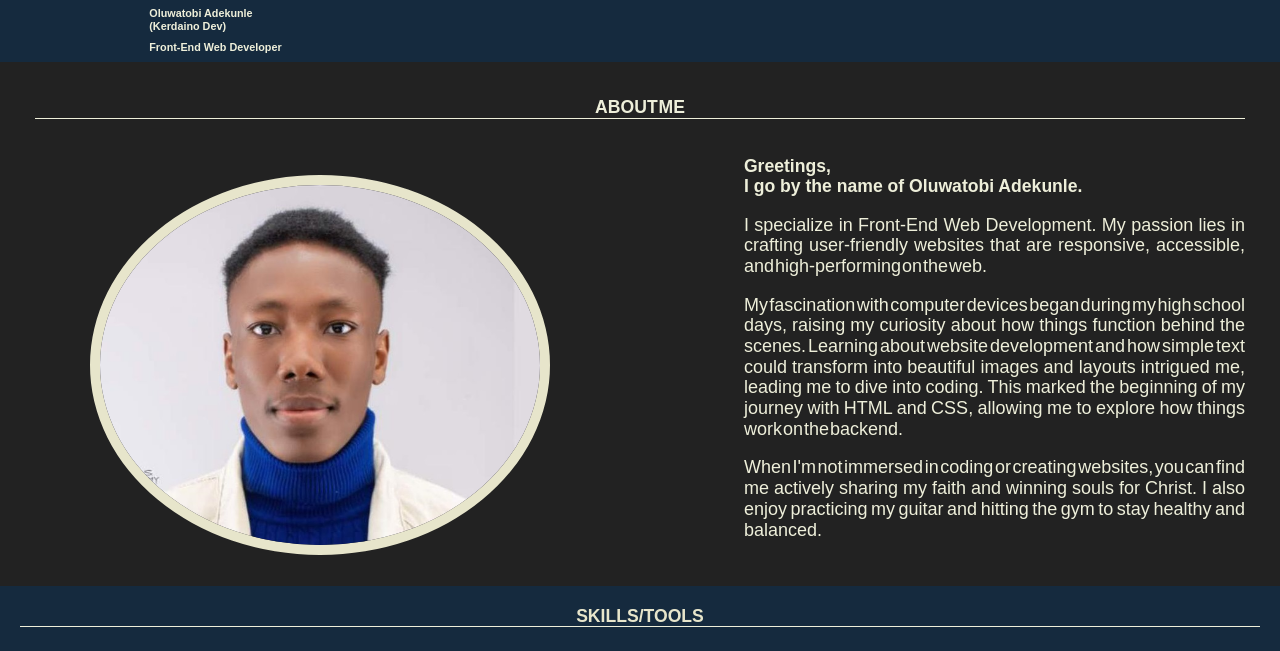
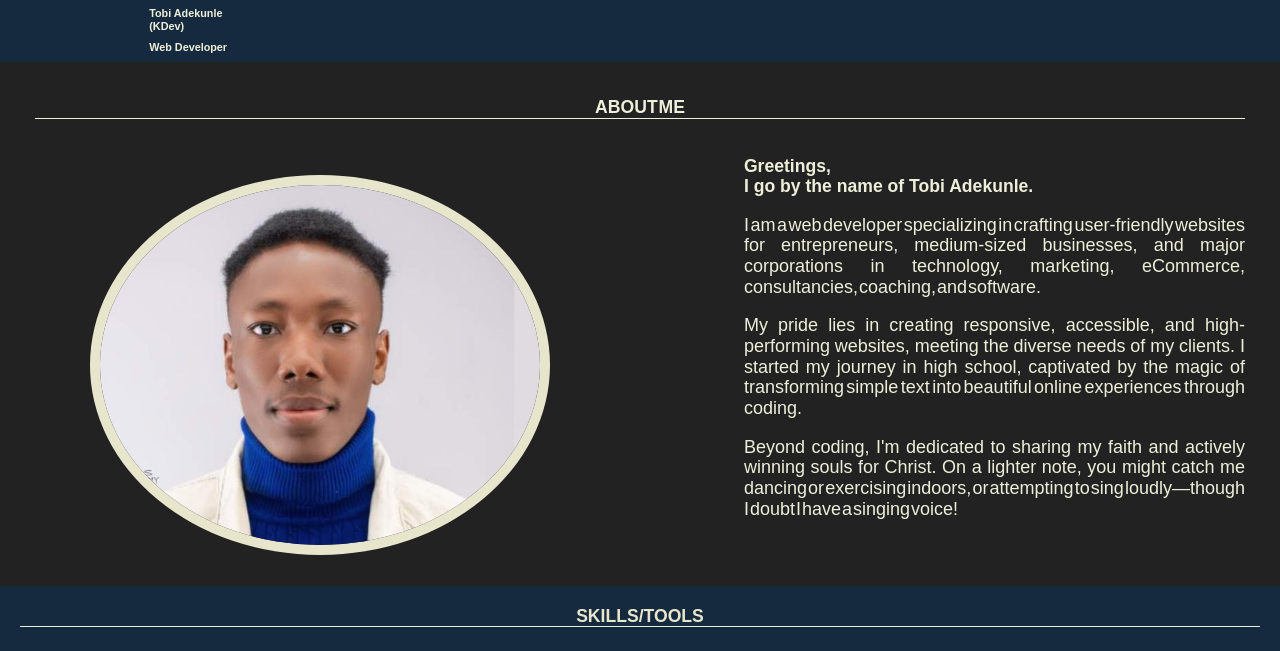
Before and after one commit to kerdaino/portfolio, a website built with Parcel: page index.html in a window 1280 px wide. Shown: the part 109-760 px from the top of the page. Built offline with nearby package versions, Linux system fonts and the light colour scheme; a web font is replaced by a local one.

Commit message:
bio update

```diff
--- a/index.html
+++ b/index.html
@@ -3,7 +3,7 @@
 
 <head>
   <meta charset="utf-8">
-  <title>Hezekiah Portfolio</title>
+  <title>Tobi Portfolio</title>
   <meta name="description" content="">
   <meta name="viewport" content="width=device-width, initial-scale=1">
 
@@ -40,8 +40,8 @@
   <header>
     <div class="hero">
       <figure><img src="img/my-logo.svg" alt="website-logo"></figure>
-      <h1>Oluwatobi Adekunle<br>(Kerdaino Dev)</h1>
-      <h2>Front-End Web Developer
+      <h1>Tobi Adekunle<br>(KDev)</h1>
+      <h2>Web Developer
       </h2>
     </div>
     <nav>
@@ -62,18 +62,19 @@
         <div class="half-content">
           <figure><img src="img/my-profile-pic.jpeg" alt="picture of Hezekiah"></figure>
           <div class="desktop-style">
-            <h3>Greetings, <br>I go by the name of Oluwatobi Adekunle.</h3>
-            <p>I specialize in Front-End Web Development. My passion lies in crafting user-friendly websites that are
-              responsive, accessible, and high-performing on the web.
+            <h3>Greetings, <br>I go by the name of Tobi Adekunle.</h3>
+            <p>I am a web developer specializing in crafting user-friendly websites for entrepreneurs, medium-sized
+              businesses, and major corporations in technology, marketing, eCommerce, consultancies, coaching, and
+              software.
             </p>
-            <p>My fascination with computer devices began during my high school days, raising my curiosity about how
-              things function behind the scenes. Learning about website development and how simple text could transform
-              into beautiful images and layouts intrigued me, leading me to dive into coding. This marked the beginning
-              of my journey with HTML and CSS, allowing me to explore how things work on the backend.
+            <p>My pride lies in creating responsive, accessible, and high-performing websites, meeting the diverse needs
+              of my clients. I started my journey in high school, captivated by the magic of transforming simple text
+              into beautiful online experiences through coding.
             </p>
-            <p>When I'm not immersed in coding or creating websites, you can find me actively sharing my faith and
-              winning souls for Christ. I also enjoy practicing my guitar and hitting the gym to stay healthy and
-              balanced.
+            <p>Beyond coding, I'm dedicated to sharing my faith and actively winning souls for Christ. On a lighter
+              note, you might catch me dancing or exercising indoors, or attempting to sing loudly—though I doubt I have
+              a singing voice!
+
             </p>
           </div>
         </div>
@@ -285,7 +286,7 @@
               <a href="mailto:kerdainodev@techie.com" target="_blank">kerdainodev@techie.com</a>
             </p>
             <p>
-              +15752650447
+              +2347011780857
             </p>
           </address>
         </div>
@@ -315,7 +316,7 @@
     </div>
     <!--footer content-wrapper ends-->
     <div class="copyright">
-      <p>Copyright 2023<br>HandCoded By Oluwatobi Adekunle<br>(Kerdaino Dev)</p>
+      <p>Copyright 2023<br>Built with the Holyspirit By Tobi Adekunle<br>(KDev)</p>
     </div>
   </footer>
   <script src="js/vendor/modernizr-3.11.2.min.js"></script>
```
